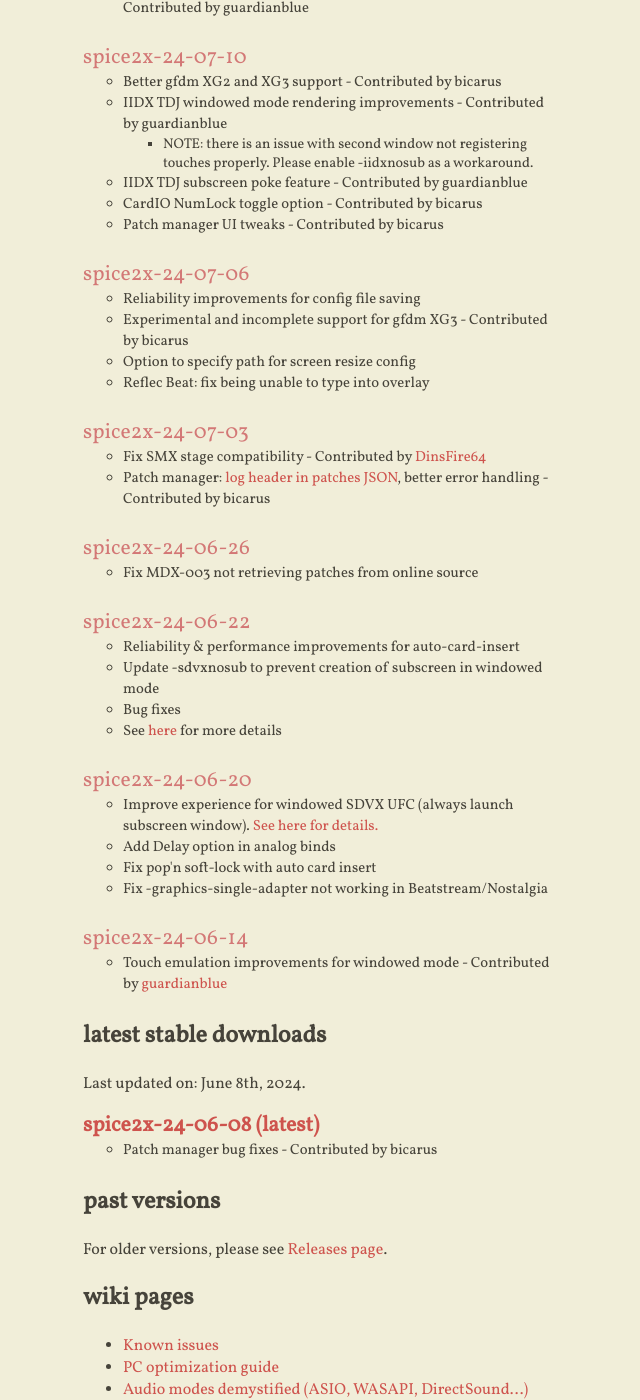
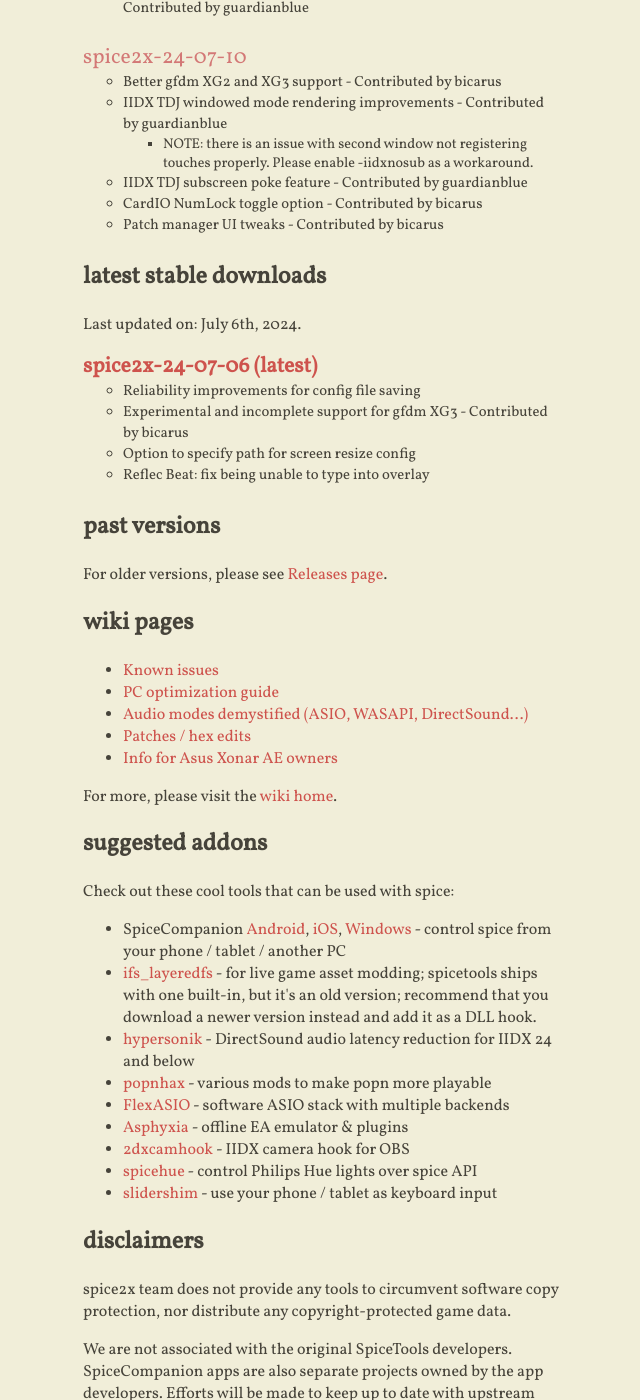
Before and after one commit to spice2x/spice2x.github.io, a Jekyll site: the page built from docs/index.html, in a window 1280 px wide and 1400 px high, scrolled down 646 px. Shown: the whole window, without its empty margins (421-1061 px from the left). Built offline with Jekyll 4.4.1, drawn with Linux system fonts in a browser that asks for light colours; nearby versions of some CDN libraries.

Commit message:
Promote 24-07-06 to stable

```diff
--- a/docs/_includes/content.html
+++ b/docs/_includes/content.html
@@ -44,6 +44,13 @@
       <li>Patch manager UI tweaks - Contributed by bicarus</li>
     </ul>
   </li>
+</ul>
+
+<h2>latest stable downloads</h2>
+
+<p>Last updated on: July 6th, 2024.</p>
+
+<ul class="downloads highlight-latest">
   <li>
     <a class="download-link" href="https://github.com/spice2x/spice2x.github.io/releases/download/24-07-06/spice2x-24-07-06.zip">
       spice2x-24-07-06
@@ -53,69 +60,6 @@
       <li>Experimental and incomplete support for gfdm XG3 - Contributed by bicarus</li>
       <li>Option to specify path for screen resize config</li>
       <li>Reflec Beat: fix being unable to type into overlay</li>
-    </ul>
-  </li>
-  <li>
-    <a class="download-link" href="https://github.com/spice2x/spice2x.github.io/releases/download/24-07-03/spice2x-24-07-03.zip">
-      spice2x-24-07-03
-    </a>
-    <ul>
-      <li>Fix SMX stage compatibility - Contributed by <a href="https://github.com/spice2x/spice2x.github.io/issues/185">DinsFire64</a></li>
-      <li>Patch manager: <a href="https://github.com/spice2x/spice2x.github.io/wiki/patches.json-specification#header--metadata">
-        log header in patches JSON</a>, better error handling - Contributed by bicarus</li>
-    </ul>
-  </li>
-  <li>
-    <a class="download-link" href="https://github.com/spice2x/spice2x.github.io/releases/download/24-06-26/spice2x-24-06-26.zip">
-      spice2x-24-06-26
-    </a>
-    <ul>
-      <li>Fix MDX-003 not retrieving patches from online source</li>
-    </ul>
-  </li>
-  <li>
-    <a class="download-link" href="https://github.com/spice2x/spice2x.github.io/releases/download/24-06-22/spice2x-24-06-22.zip">
-      spice2x-24-06-22
-    </a>
-    <ul>
-      <li>Reliability &amp; performance improvements for auto-card-insert</li>
-      <li>Update -sdvxnosub to prevent creation of subscreen in windowed mode</li>
-      <li>Bug fixes</li>
-      <li>See <a href="https://github.com/spice2x/spice2x.github.io/releases/tag/24-06-22">here</a> for more details</li>
-    </ul>
-  </li>
-  <li>
-    <a class="download-link" href="https://github.com/spice2x/spice2x.github.io/releases/download/24-06-20/spice2x-24-06-20.zip">
-      spice2x-24-06-20
-    </a>
-    <ul>
-      <li>Improve experience for windowed SDVX UFC (always launch subscreen window).
-        <a href="https://github.com/spice2x/spice2x.github.io/releases/tag/24-06-20">See here for details.</a></li>
-      <li>Add Delay option in analog binds</li>
-      <li>Fix pop'n soft-lock with auto card insert</li>
-      <li>Fix -graphics-single-adapter not working in Beatstream/Nostalgia</li>
-    </ul>
-  <li>
-    <a class="download-link" href="https://github.com/spice2x/spice2x.github.io/releases/download/24-06-14/spice2x-24-06-14.zip">
-      spice2x-24-06-14
-    </a>
-    <ul>
-      <li>Touch emulation improvements for windowed mode - Contributed by <a href="https://github.com/spice2x/spice2x.github.io/issues/176">guardianblue</a></li>
-    </ul>
-  </li>
-</ul>
-
-<h2>latest stable downloads</h2>
-
-<p>Last updated on: June 8th, 2024.</p>
-
-<ul class="downloads highlight-latest">
-  <li>
-    <a class="download-link" href="https://github.com/spice2x/spice2x.github.io/releases/download/24-06-08/spice2x-24-06-08.zip">
-      spice2x-24-06-08
-    </a>
-    <ul>
-      <li>Patch manager bug fixes - Contributed by bicarus</li>
     </ul>
   </li>
 </ul>
```
